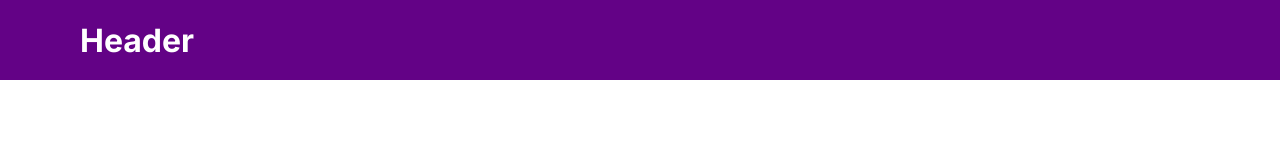
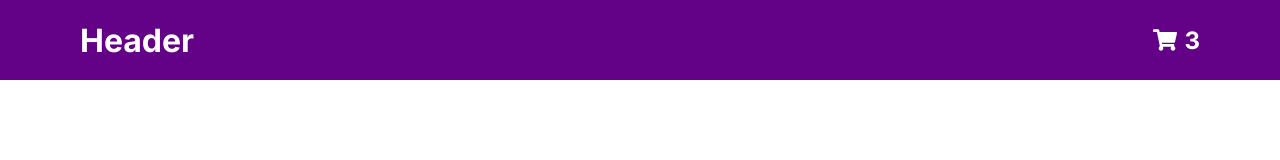
Before and after one commit to Matej-Basta/Thesis---SSR, a Next.js app: page / in a window 1280 px wide. Shown: the top 160 px of the page. Built offline with nearby package versions, Linux system fonts and the light colour scheme.

Commit message:
header styled

```diff
--- a/app/components/Header.tsx
+++ b/app/components/Header.tsx
@@ -1,9 +1,14 @@
 import styles from "./header.module.css";
+import { FaShoppingCart } from "react-icons/fa";
 
 export default function Header() {
   return (
     <header className={styles.header}>
       <h1>Header</h1>
+      <div className={styles.cart}>
+        <FaShoppingCart className={styles["cart-icon"]}/>
+        <div>3</div>
+      </div>
     </header>
   );
 }
--- a/app/components/header.module.css
+++ b/app/components/header.module.css
@@ -4,6 +4,18 @@
     color: white;
     display: flex;
     height: 10vh;
+    justify-content: space-between;
     padding: 0 5rem;
     width: 100%;
 }
+
+.cart {
+    align-items: center;
+    display: flex;
+    font-weight: bold;
+    font-size: 1.5rem;
+}
+
+.cart-icon {
+    margin-right: 0.5rem;
+}
--- a/package.json
+++ b/package.json
@@ -12,6 +12,7 @@
     "next": "14.2.2",
     "react": "^18",
     "react-dom": "^18",
+    "react-icons": "^5.1.0",
     "webpack": "^5.91.0"
   },
   "devDependencies": {
```
Also changed, not shown: 1 other file (tests, documents, lock files or other folders).
